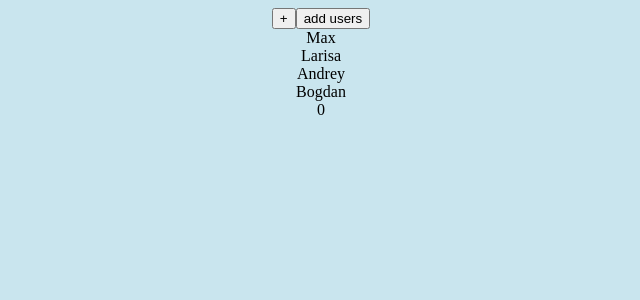
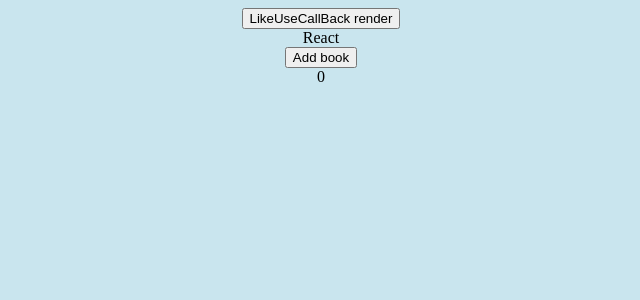
Before and after one commit to Maksimus39/react-cabzda, a React (Vite) app: page / in a window 1280 px wide. Shown: the top 300 px of the page, without its empty margins (319-959 px from the left). Built offline with nearby package versions, Linux system fonts and the light colour scheme.

Commit message:
useCallback

```diff
--- a/src/App.tsx
+++ b/src/App.tsx
@@ -1,5 +1,5 @@
 import './App.css'
-import UseMemo from "./useMemo/UseMemo.tsx";
+import LikeUseCallBack from "./useCallback/UseCallBack.tsx";
 
 function App() {
     // const [uncontrolAccordion, setUncontrolAccordion] = useState(false);
@@ -34,7 +34,7 @@ function App() {
 
             {/*<UncontrolledRating/>*/}
 
-            <UseMemo/>
+       <LikeUseCallBack/>
         </div>
     )
 }
--- /dev/null
+++ b/src/useCallback/UseCallBack.tsx
@@ -0,0 +1,43 @@
+import { useCallback, useMemo, useState } from "react";
+import * as React from "react";
+
+type BooksArray = {
+    books: string[];
+    addBook: () => void;
+};
+
+const Books = React.memo((props: BooksArray) => {
+    console.log("Books render");
+    return (
+        <div>
+            {props.books.map((book) => (
+                <div key={book}>{book}</div>
+            ))}
+            <button onClick={props.addBook}>Add book</button>
+        </div>
+    );
+});
+
+const LikeUseCallBack = () => {
+    console.log("LikeUseCallBack render");
+    const [count, setCount] = useState(0);
+    const [books, setBooks] = useState(["HTML", "CSS", "JS", "React"]);
+
+    const newArray = useMemo(() => {
+        return books.filter((u) => u.toLowerCase().includes("a"));
+    }, [books]);
+
+    const addBook = useCallback(() => {
+        setBooks([...books, "Angular"]);
+    }, [books]);
+
+    return (
+        <>
+            <button onClick={() => setCount(count + 1)}>LikeUseCallBack render</button>
+            <Books books={newArray} addBook={addBook} />
+            {count}
+        </>
+    );
+};
+
+export default LikeUseCallBack;
```
